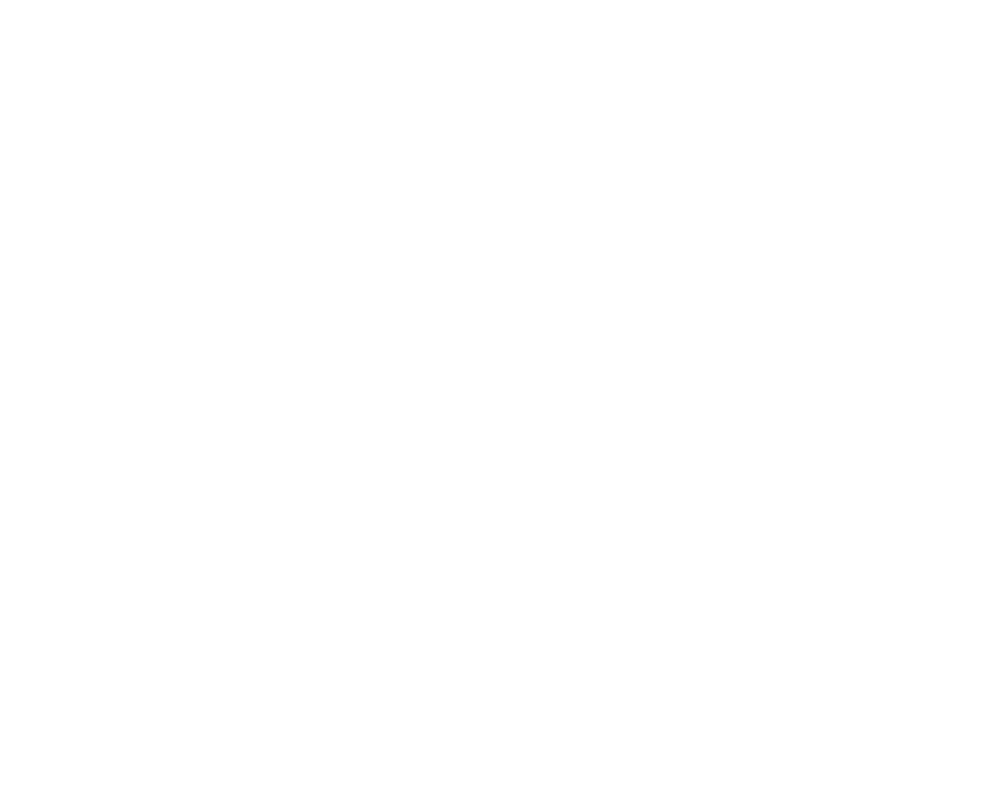
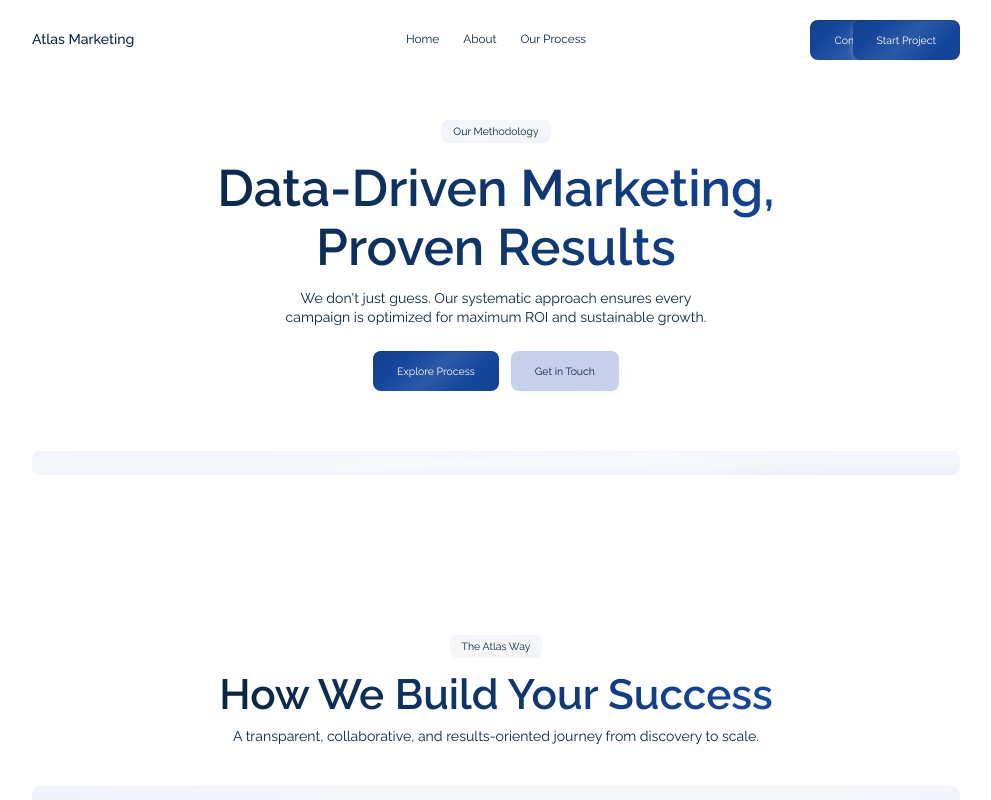
Before and after one commit to dmytro-webild/8826f4f3-18bd-47d7-84e5-86b5a840ab9f, a React (Vite) app: page /our-process in a window 1280 px wide. Before the commit this address had no page. Shown: the top 800 px of the page, without its empty margins (144-1135 px from the left). Built offline with nearby package versions, Linux system fonts and the light colour scheme; a web font is replaced by a local one.

Commit message:
Bob AI: Add our-process page

```diff
--- a/src/App.tsx
+++ b/src/App.tsx
@@ -3,12 +3,14 @@ import Layout from './components/Layout';
 import HomePage from './pages/HomePage';
 
 import AboutPage from "@/pages/AboutPage";
+import OurProcessPage from "@/pages/OurProcessPage";
 export default function App() {
   return (
     <Routes>
       <Route element={<Layout />}>
         <Route path="/" element={<HomePage />} />
         <Route path="/about" element={<AboutPage />} />
+        <Route path="/our-process" element={<OurProcessPage />} />
       </Route>
     </Routes>
   );
--- a/src/components/Layout.tsx
+++ b/src/components/Layout.tsx
@@ -36,6 +36,8 @@ export default function Layout() {
     "href": "#social-proof"
   },
   { name: "About", href: "/about" },
+  { name: "Our Process", href: "/our-process" },
+
 
 ];
 
--- /dev/null
+++ b/src/pages/OurProcessPage.tsx
@@ -0,0 +1,82 @@
+import React from "react";
+import { routes } from "@/routes";
+import NavbarCentered from "@/components/ui/NavbarCentered";
+import HeroBillboard from "@/components/sections/hero/HeroBillboard";
+import FeaturesDetailedSteps from "@/components/sections/features/FeaturesDetailedSteps";
+import ContactCta from "@/components/sections/contact/ContactCta";
+import FooterMinimal from "@/components/sections/footer/FooterMinimal";
+
+export default function OurProcessPage() {
+  return (
+    <div className="min-h-screen bg-background text-foreground selection:bg-primary-cta selection:text-primary-cta">
+      <NavbarCentered
+        logo="Atlas Marketing"
+        navItems={routes.map((r) => ({ name: r.label, href: r.path }))}
+        ctaButton={{ text: "Start Project", href: "/contact" }}
+      />
+
+      <main>
+        <HeroBillboard
+          tag="Our Methodology"
+          title="Data-Driven Marketing, Proven Results"
+          description="We don't just guess. Our systematic approach ensures every campaign is optimized for maximum ROI and sustainable growth."
+          primaryButton={{ text: "Explore Process", href: "#process" }}
+          secondaryButton={{ text: "Get in Touch", href: "/contact" }}
+          textAnimation="fade-blur"
+        />
+
+        <div id="process">
+          <FeaturesDetailedSteps
+            tag="The Atlas Way"
+            title="How We Build Your Success"
+            description="A transparent, collaborative, and results-oriented journey from discovery to scale."
+            textAnimation="slide-up"
+            steps={[
+              {
+                tag: "Phase 01",
+                title: "Discovery & Audit",
+                subtitle: "Understanding your brand's DNA",
+                description: "We dive deep into your business, analyzing current performance, market positioning, and competitor landscapes to identify untapped opportunities.",
+                imageSrc: "https://images.unsplash.com/photo-1552664730-d307ca884978?auto=format&fit=crop&q=80"
+              },
+              {
+                tag: "Phase 02",
+                title: "Strategy Development",
+                subtitle: "Crafting the blueprint",
+                description: "Based on our findings, we build a custom, multi-channel roadmap designed to hit your specific KPIs and drive measurable business outcomes.",
+                imageSrc: "https://images.unsplash.com/photo-1553877522-43269d4ea984?auto=format&fit=crop&q=80"
+              },
+              {
+                tag: "Phase 03",
+                title: "Execution & Launch",
+                subtitle: "Bringing the vision to life",
+                description: "Our specialists deploy targeted campaigns, create compelling assets, and implement tracking systems to ensure flawless execution across all platforms.",
+                imageSrc: "https://images.unsplash.com/photo-1542744173-8e7e53415bb0?auto=format&fit=crop&q=80"
+              },
+              {
+                tag: "Phase 04",
+                title: "Optimization & Scaling",
+                subtitle: "Maximizing your ROI",
+                description: "We continuously monitor data, run A/B tests, and refine tactics to improve performance, scaling what works to accelerate your growth.",
+                imageSrc: "https://images.unsplash.com/photo-1460925895917-afdab827c52f?auto=format&fit=crop&q=80"
+              }
+            ]}
+          />
+        </div>
+
+        <ContactCta
+          tag="Ready to Grow?"
+          text="Let's discuss how our proven process can transform your business trajectory."
+          primaryButton={{ text: "Contact Us Today", href: "/contact" }}
+          secondaryButton={{ text: "View Our Services", href: "/services" }}
+          textAnimation="fade-blur"
+        />
+      </main>
+
+      <FooterMinimal
+        brand="Atlas Marketing Group"
+        copyright="© 2024 Atlas Marketing Group. All rights reserved."
+      />
+    </div>
+  );
+}
--- a/src/routes.ts
+++ b/src/routes.ts
@@ -7,4 +7,5 @@ export interface Route {
 export const routes: Route[] = [
   { path: '/', label: 'Home', pageFile: 'HomePage' },
   { path: '/about', label: 'About', pageFile: 'AboutPage' },
+  { path: '/our-process', label: 'Our Process', pageFile: 'OurProcessPage' },
 ];
```
